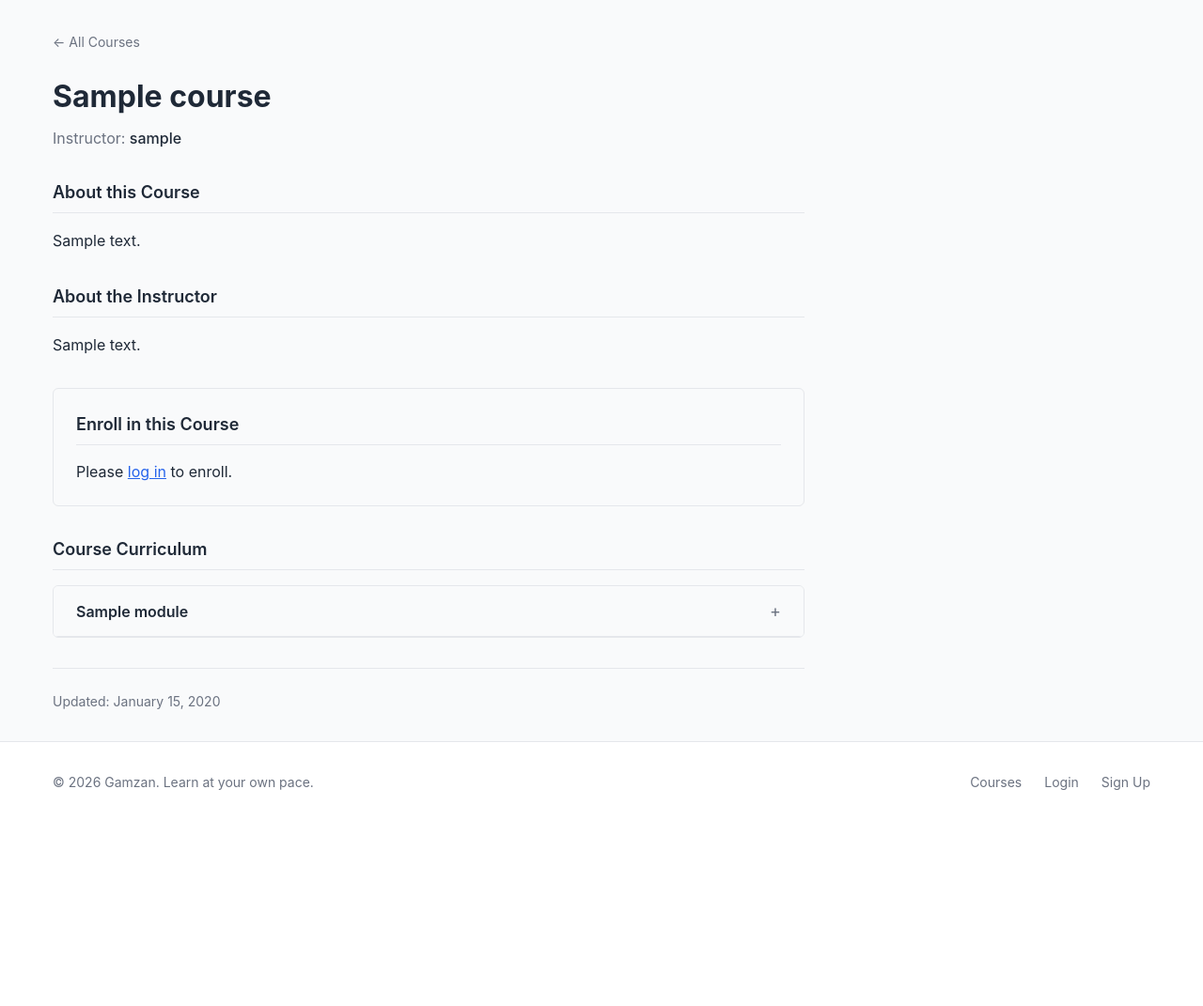
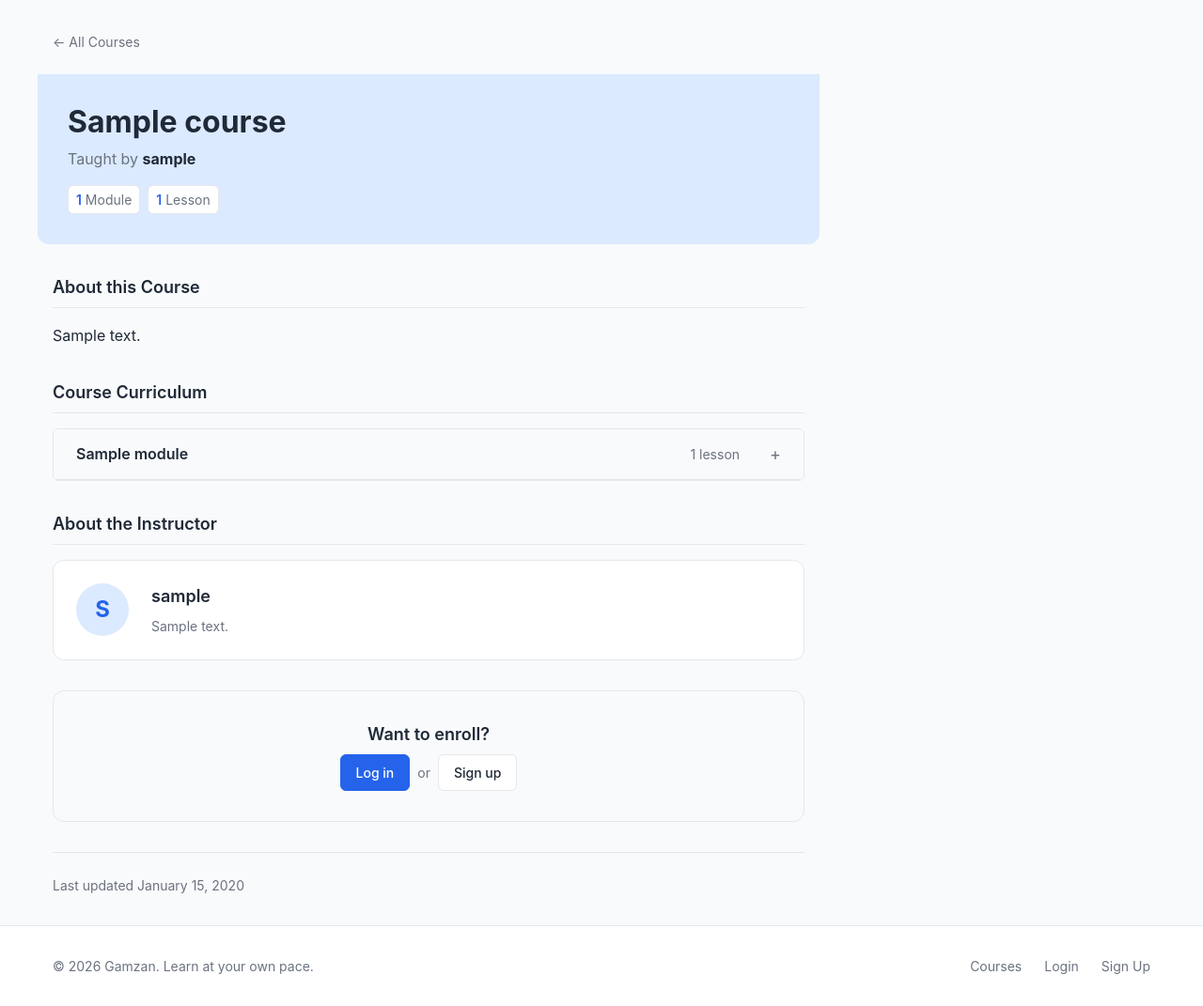
Before and after one commit to AshurovDoston/training_center_1, a Django app: a page that uses templates/courses/course_detail.html in a window 1280 px wide. Shown: the part 88-1159 px from the top of the page at 94% size. Before the commit the page ends 929 px from the top, so only its background shows below. Run offline with Django 5.2, Linux system fonts and the light colour scheme; tables that the repository leaves empty hold one stand-in row (values such as "Sample post").

Commit message:
Enhance course detail view with module and lesson counts, improve instructor display, and update enrollment section for better user experience

```diff
--- a/courses/views.py
+++ b/courses/views.py
@@ -1,6 +1,8 @@
+from django.db.models import Prefetch
 from django.shortcuts import render
 from django.views.generic import DetailView
-from .models import Course, Lesson
+from .models import Course, Module, Lesson
+from enrollments.models import Enrollment
 
 
 def course_list(request):
@@ -12,13 +14,32 @@ def course_list(request):
 
 
 def course_detail(request, slug):
+    modules_qs = Module.objects.with_lessons_count().prefetch_related("lessons")
+
     course = (
         Course.objects.select_related("instructor__user")
-        .prefetch_related("modules__lessons")
+        .prefetch_related(Prefetch("modules", queryset=modules_qs))
         .get(slug=slug)
     )
+
+    modules = list(course.modules.all())
+    modules_count = len(modules)
+    lessons_count = sum(m.lessons_count for m in modules)
+
+    is_enrolled = False
+    if request.user.is_authenticated:
+        try:
+            is_enrolled = Enrollment.objects.filter(
+                student=request.user.student_profile, course=course
+            ).exists()
+        except request.user._meta.model.student_profile.RelatedObjectDoesNotExist:
+            pass
+
     context = {
         "course": course,
+        "modules_count": modules_count,
+        "lessons_count": lessons_count,
+        "is_enrolled": is_enrolled,
     }
     return render(request, "courses/course_detail.html", context)
 
--- a/static/css/courses.css
+++ b/static/css/courses.css
@@ -484,13 +484,27 @@
     font-weight: 500;
 }
 
-/* Enrollment section styling */
+/* Enrollment section styling — centered CTA block */
 .course-enrollment {
     background-color: var(--color-bg);
-    padding: var(--spacing-lg);
-    border-radius: var(--border-radius);
+    padding: var(--spacing-xl);
+    border-radius: var(--border-radius-lg);
     border: 1px solid var(--color-border);
     margin-bottom: var(--spacing-xl);
+    text-align: center;
+}
+
+.enrollment-title {
+    font-size: var(--font-size-lg);
+    font-weight: 600;
+    color: var(--color-text);
+    margin: 0 0 var(--spacing-sm) 0;
+}
+
+.enrollment-text {
+    font-size: var(--font-size-base);
+    color: var(--color-text-muted);
+    margin: 0 0 var(--spacing-lg) 0;
 }
 
 .enrollment-status {
@@ -498,12 +512,23 @@
     margin: 0 0 var(--spacing-md) 0;
 }
 
+.enrollment-status--enrolled {
+    color: var(--color-success);
+    font-weight: 500;
+}
+
 .enrollment-prompt {
+    display: flex;
+    align-items: center;
+    justify-content: center;
+    gap: var(--spacing-sm);
+    flex-wrap: wrap;
     margin: 0;
 }
 
-.enrollment-prompt a {
-    color: var(--color-primary);
+.enrollment-or {
+    color: var(--color-text-muted);
+    font-size: var(--font-size-sm);
 }
 
 /* ==========================================================================
@@ -625,6 +650,111 @@
     font-size: var(--font-size-sm);
     font-style: italic;
     padding: var(--spacing-md) var(--spacing-lg);
+    margin: 0;
+}
+
+/* ==========================================================================
+   Hero Section — Compact gradient banner for course detail pages
+   ========================================================================== */
+
+.hero--detail {
+    background-color: var(--color-primary-light);
+    color: var(--color-text);
+    padding: var(--spacing-xl) var(--spacing-xl);
+    margin: calc(0 * var(--spacing-xl)) calc(-1 * var(--spacing-md)) var(--spacing-xl);
+    border-radius: 0 0 var(--border-radius-lg) var(--border-radius-lg);
+}
+
+.hero-detail-title {
+    font-size: var(--font-size-2xl);
+    font-weight: 700;
+    color: var(--color-text);
+    margin: 0 0 var(--spacing-sm) 0;
+    line-height: 1.2;
+}
+
+.hero-detail-instructor {
+    font-size: var(--font-size-base);
+    color: var(--color-text-muted);
+    margin: 0 0 var(--spacing-md) 0;
+}
+
+.hero-detail-instructor strong {
+    color: var(--color-text);
+}
+
+.course-detail-stats {
+    display: flex;
+    flex-wrap: wrap;
+    gap: var(--spacing-sm);
+}
+
+.stat-item--hero {
+    background-color: var(--color-white);
+    border-color: var(--color-border);
+    color: var(--color-text-muted);
+}
+
+.stat-item--hero strong {
+    color: var(--color-primary);
+}
+
+/* ==========================================================================
+   Accordion Meta — Lesson count label inside accordion headers
+   ========================================================================== */
+
+.accordion-meta {
+    font-size: var(--font-size-sm);
+    font-weight: 400;
+    color: var(--color-text-muted);
+    margin-left: auto;
+    margin-right: var(--spacing-md);
+}
+
+/* ==========================================================================
+   Instructor Card — Card-style instructor profile on course detail
+   ========================================================================== */
+
+.instructor-card {
+    display: flex;
+    align-items: flex-start;
+    gap: var(--spacing-lg);
+    padding: var(--spacing-lg);
+    background-color: var(--color-white);
+    border: 1px solid var(--color-border);
+    border-radius: var(--border-radius-lg);
+}
+
+.instructor-card-avatar {
+    width: 56px;
+    height: 56px;
+    min-width: 56px;
+    border-radius: 50%;
+    background-color: var(--color-primary-light);
+    color: var(--color-primary);
+    display: flex;
+    align-items: center;
+    justify-content: center;
+    font-size: var(--font-size-xl);
+    font-weight: 700;
+    text-transform: uppercase;
+}
+
+.instructor-card-body {
+    flex: 1;
+}
+
+.instructor-card-name {
+    font-size: var(--font-size-lg);
+    font-weight: 600;
+    color: var(--color-text);
+    margin: 0 0 var(--spacing-sm) 0;
+}
+
+.instructor-card-bio {
+    font-size: var(--font-size-sm);
+    color: var(--color-text-muted);
+    line-height: 1.6;
     margin: 0;
 }
 
--- a/templates/courses/course_detail.html
+++ b/templates/courses/course_detail.html
@@ -7,11 +7,14 @@
 <article class="course-detail">
     <a href="{% url 'course_list' %}" class="back-link">All Courses</a>
 
-    <header class="course-header">
-        <h1 class="course-title">{{ course.title }}</h1>
-        <div class="course-instructor">
-            <span class="instructor-label">Instructor:</span>
-            <span class="instructor-name">{{ course.instructor }}</span>
+    <header class="hero--detail">
+        <h1 class="hero-detail-title">{{ course.title }}</h1>
+        <p class="hero-detail-instructor">
+            Taught by <strong>{{ course.instructor }}</strong>
+        </p>
+        <div class="course-detail-stats">
+            <span class="stat-item stat-item--hero"><strong>{{ modules_count }}</strong> Module{{ modules_count|pluralize }}</span>
+            <span class="stat-item stat-item--hero"><strong>{{ lessons_count }}</strong> Lesson{{ lessons_count|pluralize }}</span>
         </div>
     </header>
 
@@ -20,30 +23,6 @@
         <div class="section-content">
             <p>{{ course.description }}</p>
         </div>
-    </section>
-
-    <section class="section">
-        <h2 class="section-title">About the Instructor</h2>
-        <div class="section-content">
-            <p>{{ course.instructor.bio }}</p>
-        </div>
-    </section>
-
-    <section class="course-enrollment">
-        <h2 class="section-title">Enroll in this Course</h2>
-        {% if user.is_authenticated %}
-            {% if is_enrolled %}
-            <p class="enrollment-status">You are already enrolled in this course.</p>
-            <a href="#" class="btn btn-primary">Continue Learning</a>
-            {% else %}
-            <form method="post" action="#" class="enrollment-form">
-                {% csrf_token %}
-                <button type="submit" class="btn btn-primary">Enroll Now</button>
-            </form>
-            {% endif %}
-        {% else %}
-        <p class="enrollment-prompt">Please <a href="{% url 'login' %}">log in</a> to enroll.</p>
-        {% endif %}
     </section>
 
     <section class="section">
@@ -59,6 +38,7 @@
                     aria-expanded="false"
                 >
                     <span class="accordion-title">{{ module.title }}</span>
+                    <span class="accordion-meta">{{ module.lessons_count }} lesson{{ module.lessons_count|pluralize }}</span>
                     <span class="accordion-icon">+</span>
                 </button>
 
@@ -83,8 +63,44 @@
         {% endif %}
     </section>
 
+    <section class="section">
+        <h2 class="section-title">About the Instructor</h2>
+        <div class="instructor-card">
+            <div class="instructor-card-avatar">
+                {{ course.instructor|make_list|first }}
+            </div>
+            <div class="instructor-card-body">
+                <h3 class="instructor-card-name">{{ course.instructor }}</h3>
+                <p class="instructor-card-bio">{{ course.instructor.bio|default:"No bio available." }}</p>
+            </div>
+        </div>
+    </section>
+
+    <section class="course-enrollment">
+        {% if user.is_authenticated %}
+            {% if is_enrolled %}
+            <p class="enrollment-status enrollment-status--enrolled">You are enrolled in this course.</p>
+            <a href="#" class="btn btn-primary">Continue Learning</a>
+            {% else %}
+            <h2 class="enrollment-title">Ready to start learning?</h2>
+            <p class="enrollment-text">Enroll now and begin your journey through this course.</p>
+            <form method="post" action="#" class="enrollment-form">
+                {% csrf_token %}
+                <button type="submit" class="btn btn-primary btn--lg">Enroll Now</button>
+            </form>
+            {% endif %}
+        {% else %}
+        <h2 class="enrollment-title">Want to enroll?</h2>
+        <p class="enrollment-prompt">
+            <a href="{% url 'login' %}" class="btn btn-primary">Log in</a>
+            <span class="enrollment-or">or</span>
+            <a href="{% url 'signup' %}" class="btn btn-secondary">Sign up</a>
+        </p>
+        {% endif %}
+    </section>
+
     <footer class="course-meta">
-        <p class="course-created">Updated: {{ course.updated_at|date:"F j, Y" }}</p>
+        <p class="course-created">Last updated {{ course.updated_at|date:"F j, Y" }}</p>
     </footer>
 </article>
 {% endblock %}
```
Also changed, not shown: other parts of static/css/courses.css (+31 -15 lines).
